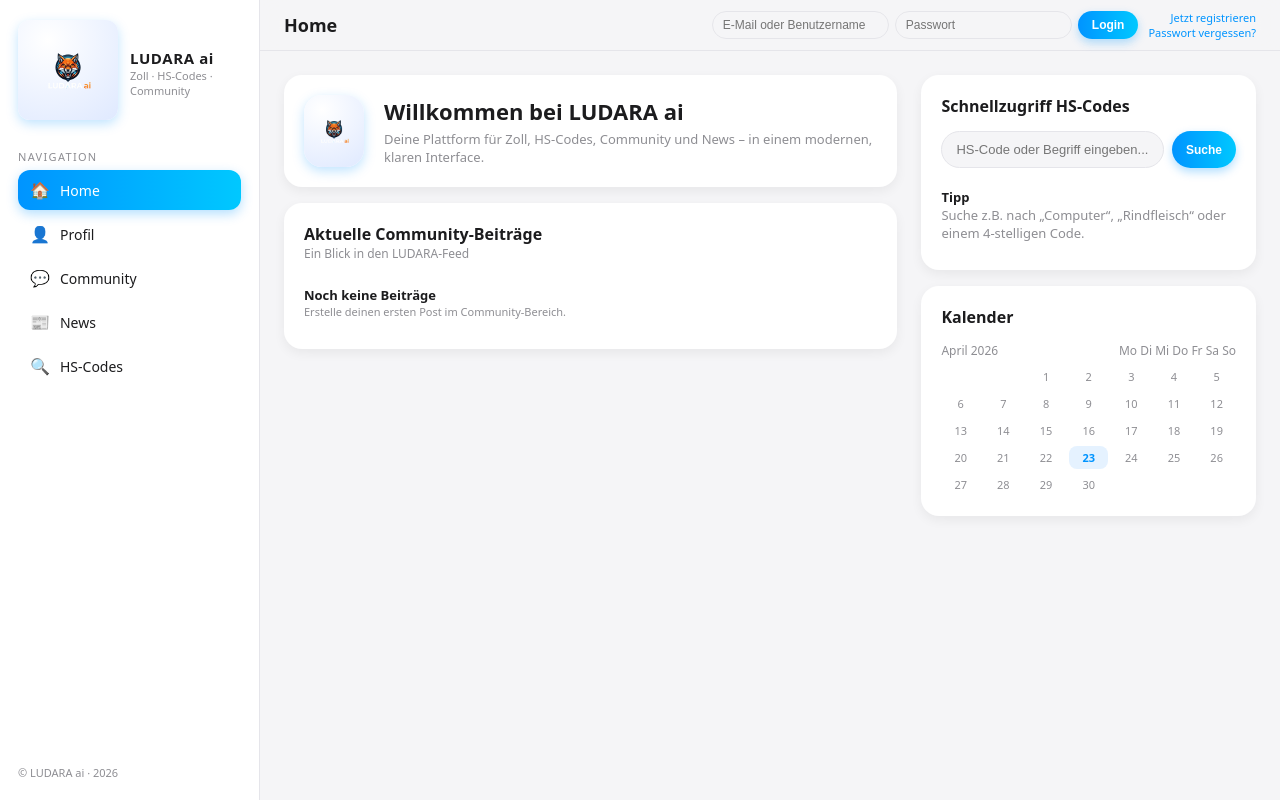
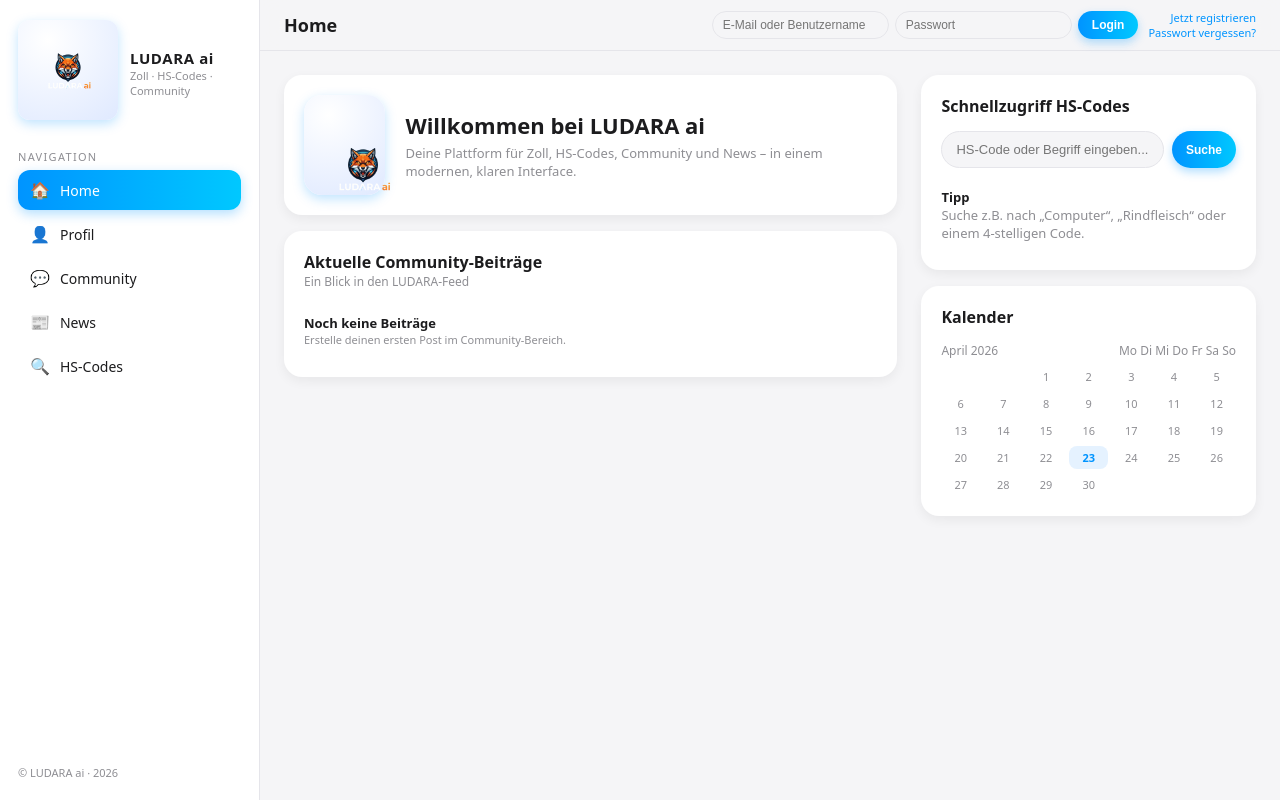
Before and after one commit to r0n3x/zoll-plattform, a website: page public/index.html in a window 1280 px wide. Drawn offline with Linux system fonts and the light colour scheme.

Commit message:
style.css

```diff
--- a/public/css/style.css
+++ b/public/css/style.css
@@ -280,20 +280,18 @@ body {
 }
 
 .hero-logo {
-  height: 72px;
-  width: 72px;
+  height: 100px;
+  width: 100px;
   border-radius: 18px;
+   object-fit: contain;
   background: radial-gradient(circle at 30% 20%, #ffffff, #dfe9ff);
-  display: flex;
-  align-items: center;
-  justify-content: center;
-  overflow: hidden;
+  padding: 4px;
   box-shadow: 0 4px 12px rgba(0, 148, 255, 0.25);
 }
 
 .hero-logo img {
-  width: 100%;
-  height: 100%;
+  width: 150%;
+  height: 150%;
   object-fit: contain;
 }
 
```
